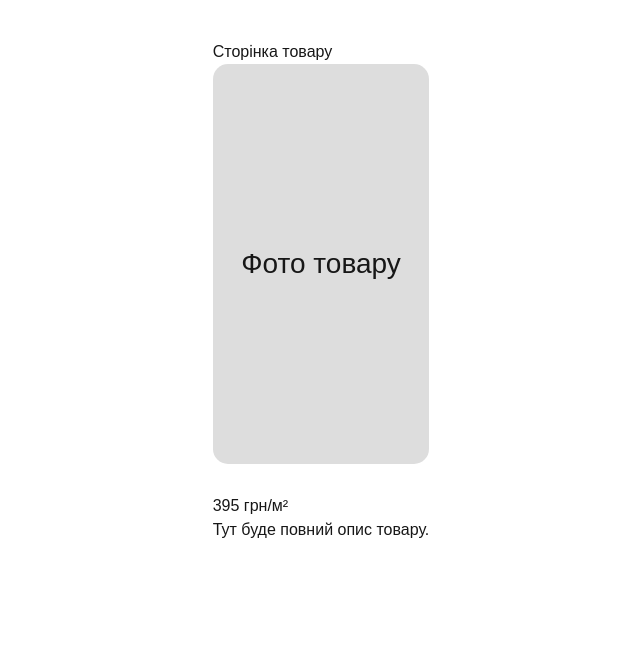
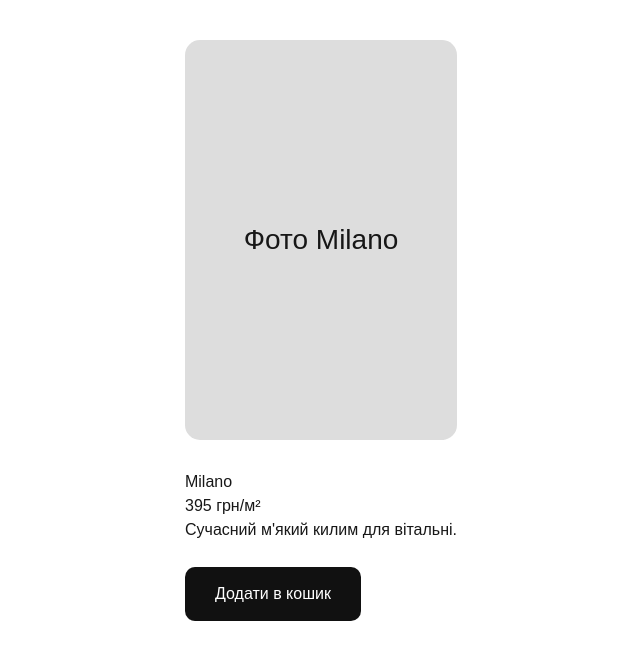
Before and after one commit to gb8kmmch7h-blip/dreamcarpet, a Next.js app: page /catalog/1 in a window 1280 px wide. Shown: the top 660 px of the page, without its empty margins (319-959 px from the left). Built offline with nearby package versions, Linux system fonts and the light colour scheme.

Commit message:
Додано основу кошика

```diff
--- /dev/null
+++ b/app/cart/page.tsx
@@ -0,0 +1,29 @@
+export default function CartPage() {
+  return (
+    <main
+      style={{
+        maxWidth: "1000px",
+        margin: "0 auto",
+        padding: "40px",
+      }}
+    >
+      <h1>🛒 Кошик</h1>
+
+      <p>У вашому кошику поки немає товарів.</p>
+
+      <button
+        style={{
+          marginTop: "20px",
+          padding: "15px 30px",
+          background: "#111",
+          color: "#fff",
+          border: "none",
+          borderRadius: "10px",
+          cursor: "pointer",
+        }}
+      >
+        Оформити замовлення
+      </button>
+    </main>
+  );
+}
--- a/app/catalog/[id]/page.tsx
+++ b/app/catalog/[id]/page.tsx
@@ -1,4 +1,54 @@
+"use client";
+
+import { useParams } from "next/navigation";
+import { useCart } from "../../../context/CartContext";
+
+interface Carpet {
+  id: number;
+  name: string;
+  price: number;
+  description: string;
+}
+
+const carpets: Carpet[] = [
+  {
+    id: 1,
+    name: "Milano",
+    price: 395,
+    description: "Сучасний м'який килим для вітальні.",
+  },
+  {
+    id: 2,
+    name: "Venice",
+    price: 485,
+    description: "Стильний килим із коротким ворсом.",
+  },
+  {
+    id: 3,
+    name: "Royal",
+    price: 800,
+    description: "Преміальний килим високої якості.",
+  },
+  {
+    id: 4,
+    name: "Soft",
+    price: 1200,
+    description: "Дуже м'який килим для спальні.",
+  },
+];
+
 export default function ProductPage() {
+  const params = useParams();
+  const { addToCart } = useCart();
+
+  const id = Number(params.id);
+
+  const carpet = carpets.find((item) => item.id === id);
+
+  if (!carpet) {
+    return <h1 style={{ padding: "40px" }}>Товар не знайдено</h1>;
+  }
+
   return (
     <main
       style={{
@@ -7,11 +57,8 @@ export default function ProductPage() {
         margin: "0 auto",
       }}
     >
-      <h1>Сторінка товару</h1>
-
       <div
         style={{
-          width: "100%",
           height: "400px",
           background: "#ddd",
           borderRadius: "15px",
@@ -21,14 +68,35 @@ export default function ProductPage() {
           fontSize: "28px",
         }}
       >
-        Фото товару
+        Фото {carpet.name}
       </div>
 
-      <h2 style={{ marginTop: "30px" }}>395 грн/м²</h2>
+      <h1 style={{ marginTop: "30px" }}>{carpet.name}</h1>
 
-      <p>
-        Тут буде повний опис товару.
-      </p>
+      <h2>{carpet.price} грн/м²</h2>
+
+      <p>{carpet.description}</p>
+
+      <button
+        onClick={() =>
+          addToCart({
+            id: carpet.id,
+            name: carpet.name,
+            price: carpet.price,
+          })
+        }
+        style={{
+          marginTop: "25px",
+          padding: "15px 30px",
+          background: "#111",
+          color: "#fff",
+          border: "none",
+          borderRadius: "10px",
+          cursor: "pointer",
+        }}
+      >
+        Додати в кошик
+      </button>
     </main>
   );
 }
--- a/app/layout.tsx
+++ b/app/layout.tsx
@@ -1,6 +1,7 @@
 import type { Metadata } from "next";
 import { Geist, Geist_Mono } from "next/font/google";
 import "./globals.css";
+import { CartProvider } from "../context/CartContext";
 
 const geistSans = Geist({
   variable: "--font-geist-sans",
@@ -27,7 +28,11 @@ export default function RootLayout({
       lang="en"
       className={`${geistSans.variable} ${geistMono.variable} h-full antialiased`}
     >
-      <body className="min-h-full flex flex-col">{children}</body>
+     <body className="min-h-full flex flex-col">
+  <CartProvider>
+    {children}
+  </CartProvider>
+</body>
     </html>
   );
 }
--- a/components/Header.tsx
+++ b/components/Header.tsx
@@ -1,3 +1,4 @@
+import Link from "next/link";
 export default function Header() {
   return (
     <header
@@ -24,10 +25,29 @@ export default function Header() {
             padding: 0,
           }}
         >
-          <li>Головна</li>
-          <li>Каталог</li>
-          <li>Калькулятор</li>
-          <li>Контакти</li>
+          <li>
+  <Link href="/" style={{ color: "#fff", textDecoration: "none" }}>
+    Головна
+  </Link>
+</li>
+
+<li>
+  <Link href="/catalog" style={{ color: "#fff", textDecoration: "none" }}>
+    Каталог
+  </Link>
+</li>
+
+<li>
+  <Link href="/cart" style={{ color: "#fff", textDecoration: "none" }}>
+    🛒 Кошик
+  </Link>
+</li>
+
+<li>
+  <Link href="/" style={{ color: "#fff", textDecoration: "none" }}>
+    Контакти
+  </Link>
+</li>
         </ul>
       </nav>
     </header>
--- /dev/null
+++ b/context/CartContext.tsx
@@ -0,0 +1,40 @@
+"use client";
+
+import { createContext, useContext, useState, ReactNode } from "react";
+
+type CartItem = {
+  id: number;
+  name: string;
+  price: number;
+};
+
+type CartContextType = {
+  cart: CartItem[];
+  addToCart: (item: CartItem) => void;
+};
+
+const CartContext = createContext<CartContextType | undefined>(undefined);
+
+export function CartProvider({ children }: { children: ReactNode }) {
+  const [cart, setCart] = useState<CartItem[]>([]);
+
+  const addToCart = (item: CartItem) => {
+    setCart((prev) => [...prev, item]);
+  };
+
+  return (
+    <CartContext.Provider value={{ cart, addToCart }}>
+      {children}
+    </CartContext.Provider>
+  );
+}
+
+export function useCart() {
+  const context = useContext(CartContext);
+
+  if (!context) {
+    throw new Error("useCart must be used inside CartProvider");
+  }
+
+  return context;
+}
```
